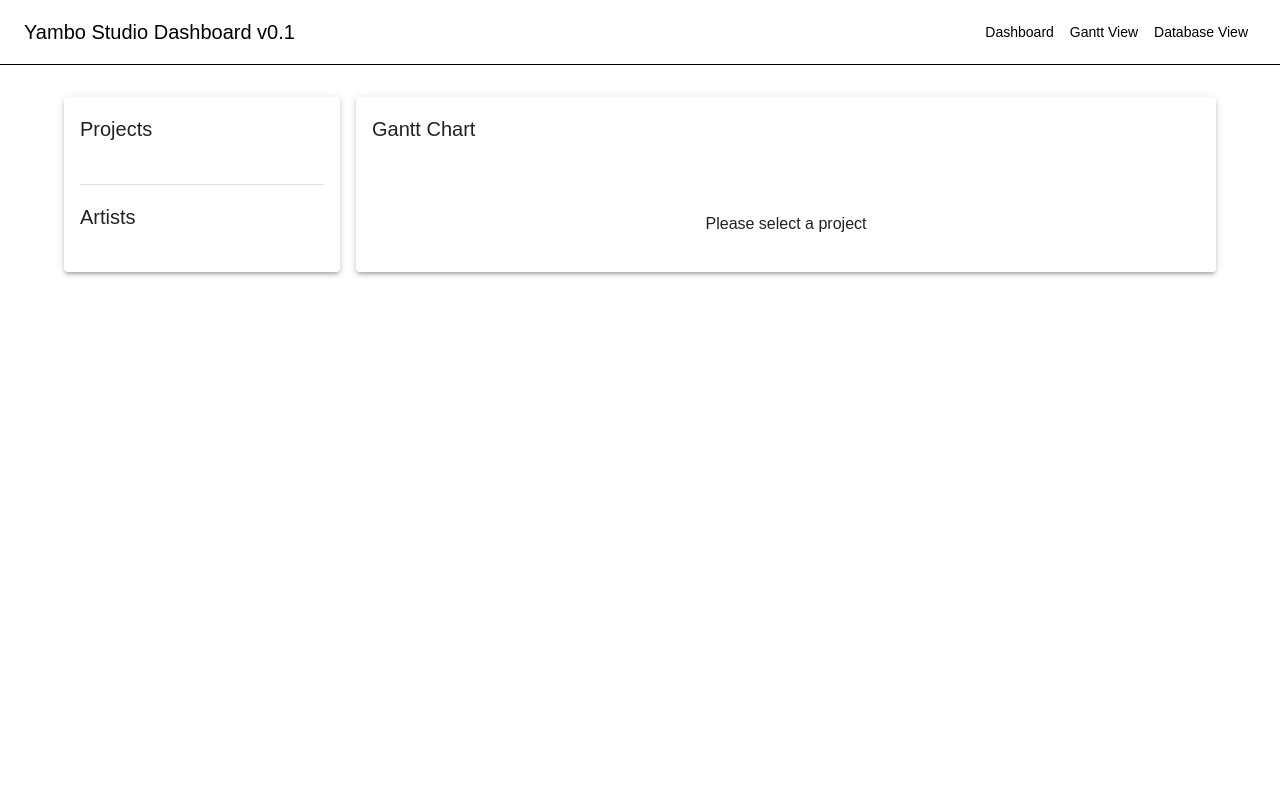
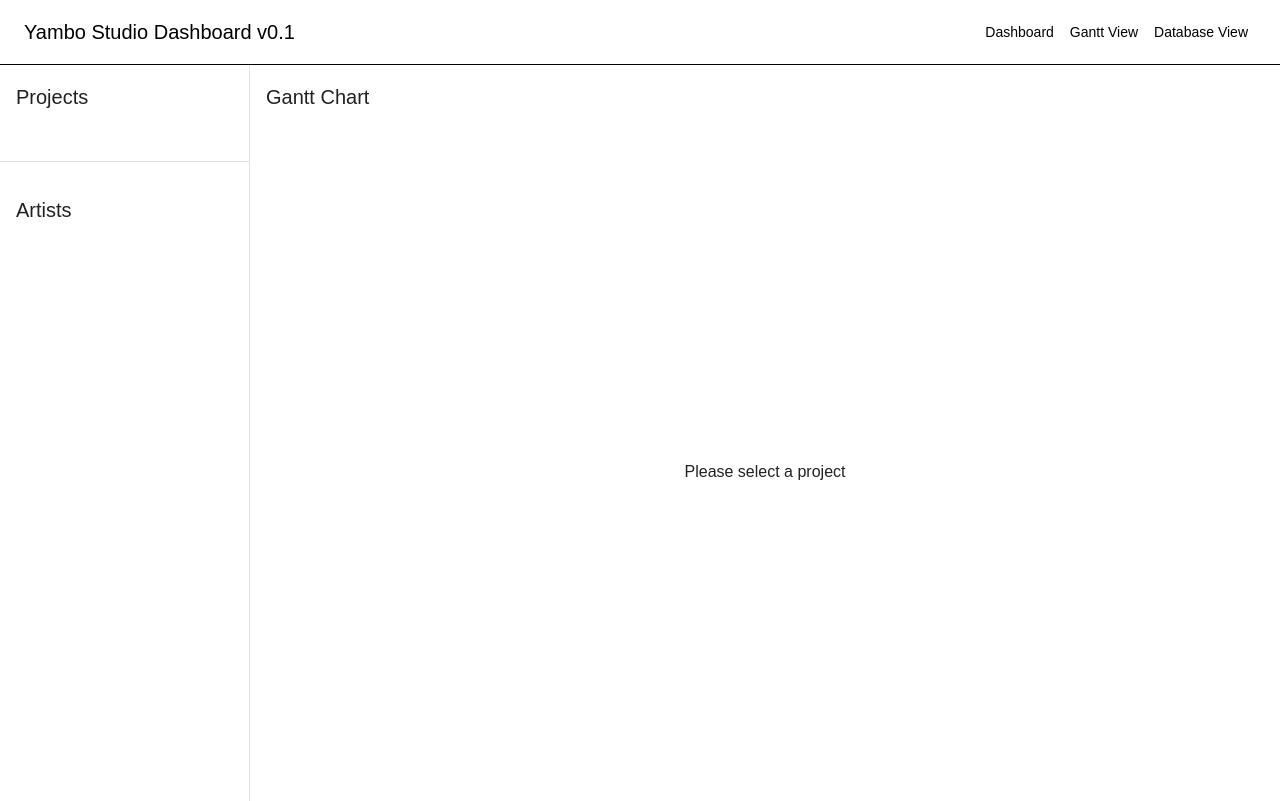
Before and after one commit to yamb0x/_yambo-studio-dash-v1, a React (Create React App) app: page /gantt in a window 1280 px wide. Built offline with nearby package versions, Linux system fonts and the light colour scheme; the HTML template or start-up script is replaced by a standard one.

Commit message:
Dash backups v0.4
gantt left pane looks better visualy now

```diff
--- a/src/App.js
+++ b/src/App.js
@@ -20,7 +20,7 @@ function App() {
           <Router>
             <div className="App">
               <Header />
-              <Container maxWidth="lg" sx={{ mt: 4, mb: 4 }}>
+              <Container maxWidth={false} disableGutters>
                 <Routes>
                   <Route path="/" element={<Dashboard />} />
                   <Route path="/gantt" element={<GanttView />} />
--- a/src/pages/GanttView.js
+++ b/src/pages/GanttView.js
@@ -1,5 +1,5 @@
 import React, { useState, useEffect } from 'react';
-import { Grid, Typography, Paper, Divider, Box } from '@mui/material';
+import { Box, Typography, Paper, Divider } from '@mui/material';
 import { DndProvider } from 'react-dnd';
 import { HTML5Backend } from 'react-dnd-html5-backend';
 import ProjectList from '../components/Gantt/ProjectList';
@@ -24,21 +24,20 @@ function GanttView() {
 
   return (
     <DndProvider backend={HTML5Backend}>
-      <Grid container spacing={2}>
-        <Grid item xs={3}>
-          <Paper elevation={3} sx={{ p: 2, height: '100%' }}>
-            <Typography variant="h6" gutterBottom>Projects</Typography>
+      <Box sx={{ display: 'flex', height: 'calc(100vh - 64px)', width: '100vw' }}>
+        <Box sx={{ width: '250px', borderRight: '1px solid #e0e0e0', overflowY: 'auto' }}>
+          <Paper elevation={0} sx={{ height: '100%', borderRadius: 0 }}>
+            <Typography variant="h6" sx={{ p: 2 }}>Projects</Typography>
             <ProjectList
               selectedProject={selectedProject}
               onSelectProject={setSelectedProject}
             />
             <Divider sx={{ my: 2 }} />
-            <Typography variant="h6" gutterBottom>Artists</Typography>
+            <Typography variant="h6" sx={{ p: 2 }}>Artists</Typography>
             <ArtistList />
           </Paper>
-        </Grid>
-        <Grid item xs={9}>
-          <Paper elevation={3} sx={{ p: 2, height: '100%', overflowX: 'auto' }}>
+        </Box>
+        <Box sx={{ flexGrow: 1, p: 2, overflowX: 'auto', overflowY: 'hidden' }}>
           <Typography variant="h6" gutterBottom>Gantt Chart</Typography>
           {selectedProject ? (
             <GanttChart project={selectedProject} bookings={bookings} />
@@ -47,9 +46,8 @@ function GanttView() {
               <Typography>Please select a project</Typography>
             </Box>
           )}
-          </Paper>
-        </Grid>
-      </Grid>
+        </Box>
+      </Box>
     </DndProvider>
   );
 }
```
Lines whose indentation alone changed are shown as unchanged.
